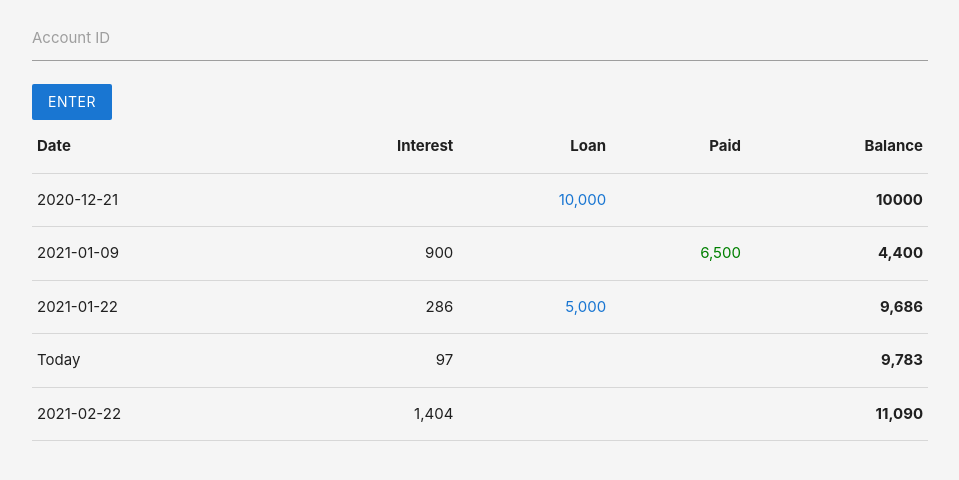
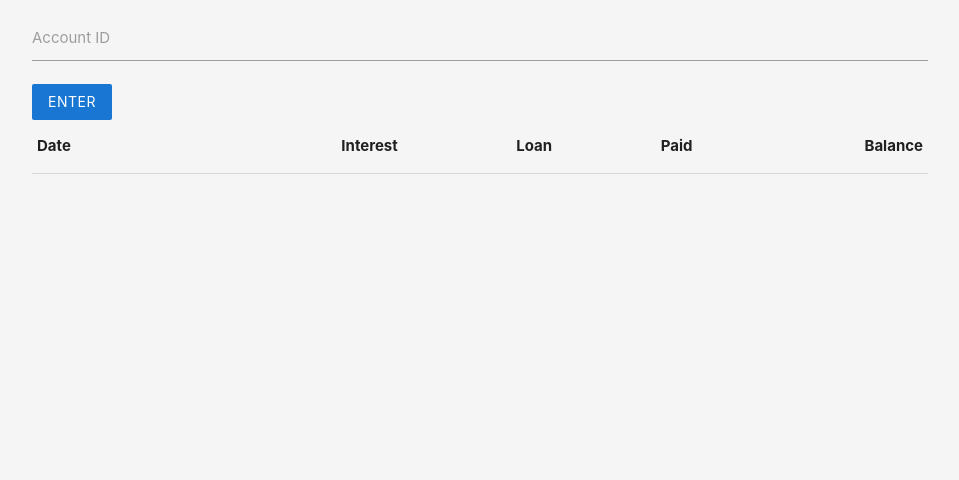
Before and after one commit to gary-jipp/loan-payments-react, a React (Create React App) app: page / in a window 1280 px wide. Before the commit this address had no page. Shown: the top 480 px of the page, without its empty margins (160-1119 px from the left). Built offline with nearby package versions, Linux system fonts and the light colour scheme.

Commit message:
Fetch data

```diff
--- a/package.json
+++ b/package.json
@@ -2,10 +2,12 @@
   "name": "loan-payments",
   "version": "0.1.0",
   "private": true,
+  "proxy": "http://localhost:8000",
   "dependencies": {
     "@testing-library/jest-dom": "^5.11.9",
     "@testing-library/react": "^11.2.3",
     "@testing-library/user-event": "^12.6.2",
+    "axios": "^0.21.1",
     "react": "^17.0.1",
     "react-dom": "^17.0.1",
     "react-scripts": "4.0.1",
--- a/src/App.js
+++ b/src/App.js
@@ -1,17 +1,22 @@
 import { useState } from 'react';
+import axios from 'axios';
 import './App.css';
-
-const testData = [
-  { id: 1, date: "2020-12-21", loan: "10,000", balance: "10000" },
-  { id: 2, date: "2021-01-09", interest: "900", paid: "6,500", balance: "4,400" },
-  { id: 3, date: "2021-01-22", interest: "286", loan: "5,000", balance: "9,686" },
-  { id: 4, date: "Today", interest: "97", balance: "9,783" },
-  { id: 5, date: "2021-02-22", interest: "1,404", balance: "11,090" },
-];
 
 const App = function () {
 
-  const [data, setData] = useState(testData);
+  const [data, setData] = useState([]);
+  const [uid, setUid] = useState();
+
+  const onChange = function (event) {
+    setUid(event.target.value);
+  };
+
+  const onClick = function (event) {
+    event.preventDefault();
+    const url = `/api/payments/${uid}`;
+    axios.get(url).then(res => setData(res.data))
+      .catch(e => console.log(e.ernno));
+  };
 
   const itemList = data.map(item =>
     <tr key={item.id}>
@@ -27,9 +32,9 @@ const App = function () {
     <div className="App">
 
       <div className="container">
-        <form>
+        <form onSubmit={onClick}>
           <div className="input-field">
-            <input type="text" id="account-id" required />
+            <input type="text" id="account-id" required value={uid} onChange={onChange} />
             <label className="account-id">Account ID</label>
           </div>
           <button className="btn blue darken-2 z-depth-0">Enter</button>
```
Also changed, not shown: 1 other file (tests, documents, lock files or other folders).
